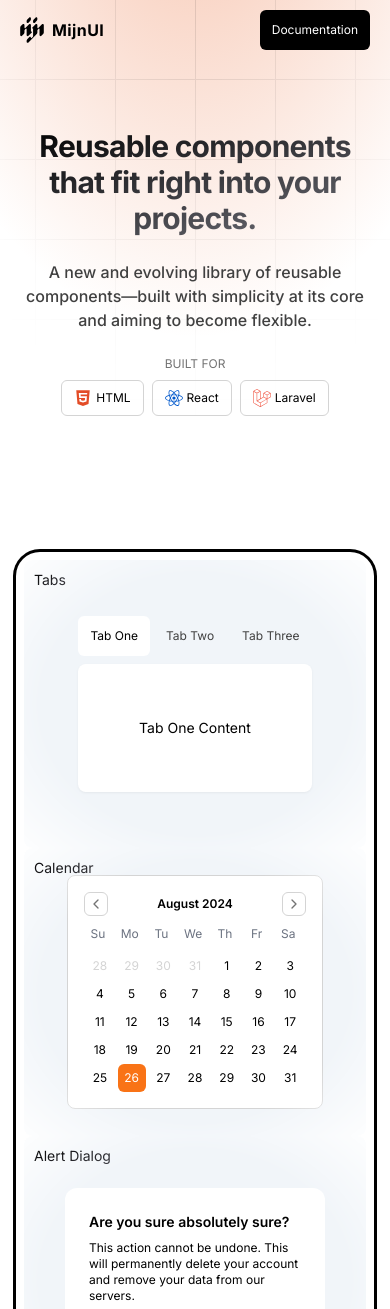
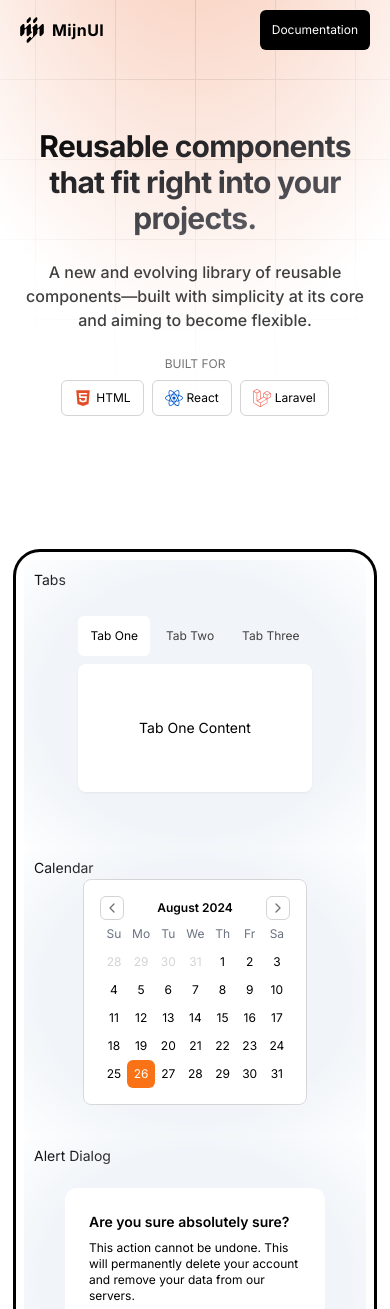
Before and after one commit to mijn-ui/mijn-ui, a Next.js app: page / in a window 390 px wide. Shown: the top 1309 px of the page. Built offline with nearby package versions, Linux system fonts and the light colour scheme.

Commit message:
style: make Calendar component responsive

```diff
--- a/src/components/showcase/showcase-checkbox.tsx
+++ b/src/components/showcase/showcase-checkbox.tsx
@@ -9,7 +9,7 @@ const ShowcaseCalendar = () => {
       href="https://mijnui.com/docs/?path=/docs/components-checkbox--docs"
       label="Calendar"
     >
-      <Calendar className="max-w-64 space-y-1" />
+      <Calendar className="max-w-56" />
     </LinkCard>
   );
 };
```
